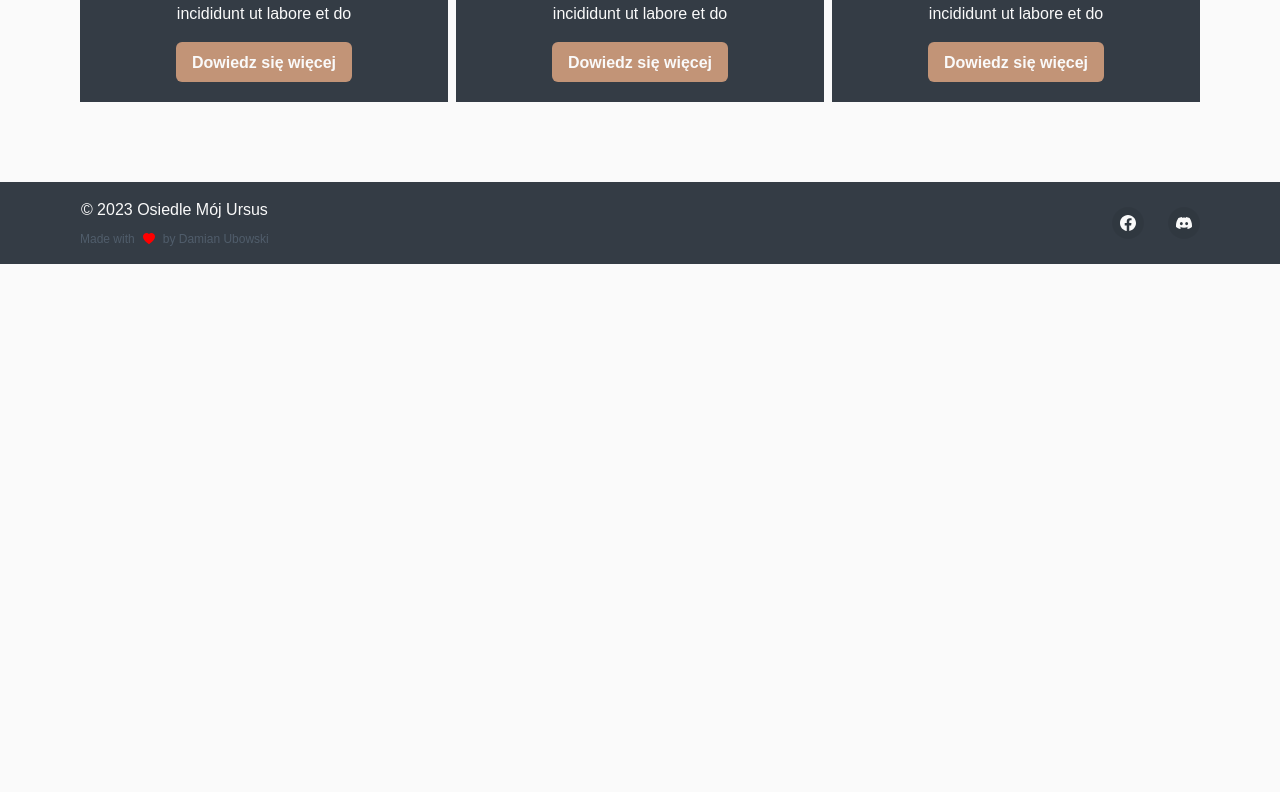
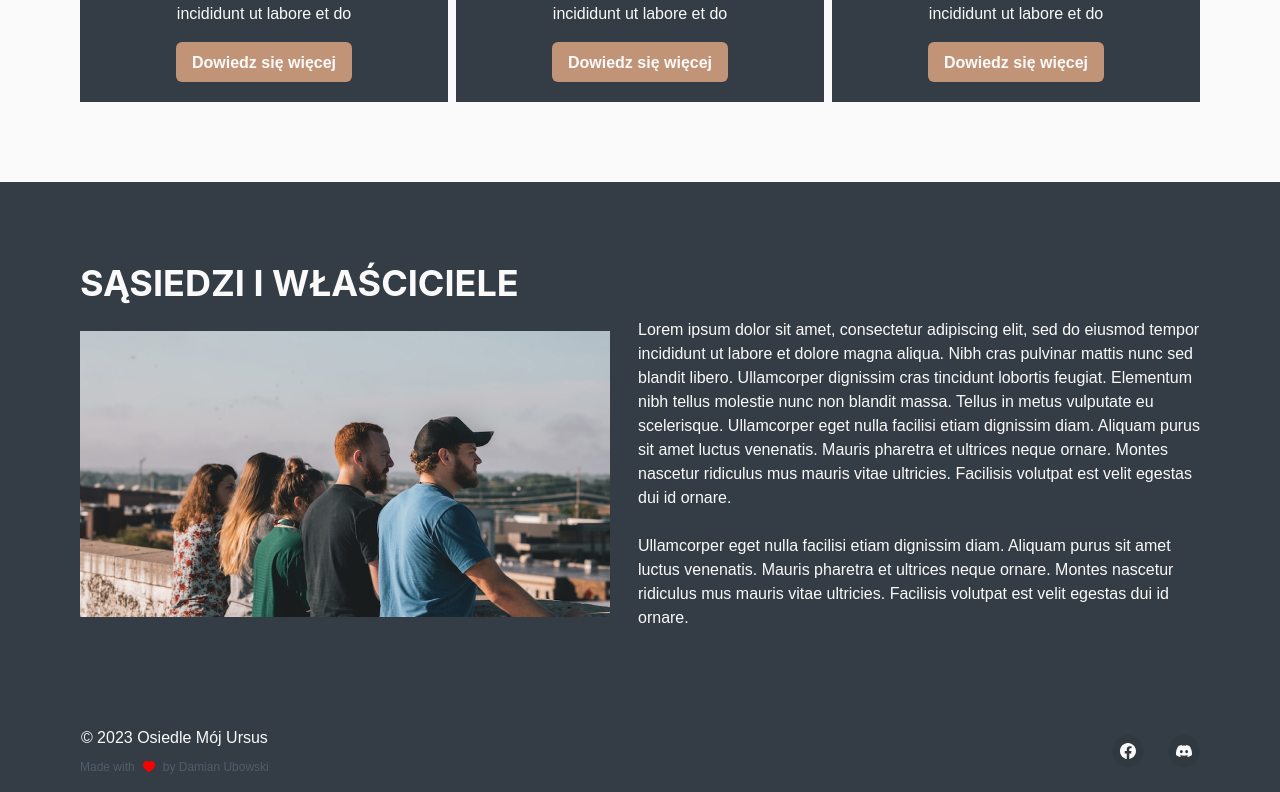
Before and after one commit to MojUrsus/MojUrsus.github.io, a React (Vite) app: page / in a window 1280 px wide. Shown: the part 1607-2399 px from the top of the page. Before the commit the page ends 1871 px from the top, so only its background shows below. Built offline with nearby package versions, Linux system fonts and the light colour scheme.

Commit message:
Add neighbors and owners page

```diff
--- a/src/App.tsx
+++ b/src/App.tsx
@@ -5,6 +5,7 @@ import Footer from "./components/Footer";
 import WelcomePage from './pages/WelcomePage';
 import ContactPage from './pages/ContactPage';
 import KeyPointsPage from './pages/KeyPointsPage';
+import NeighborsAndOwnersPage from './pages/NeighborsAndOwnersPage';
 
 const Page = ({ children }: { children: ReactNode }) => (
   <Box w='100%'>
@@ -28,6 +29,9 @@ function App() {
         <Page>
           <KeyPointsPage />
         </Page>
+        <Page>
+          <NeighborsAndOwnersPage />
+        </Page>
         <Footer />
       </VStack>
     </>
--- /dev/null
+++ b/src/pages/NeighborsAndOwnersPage.tsx
@@ -0,0 +1,34 @@
+import { Box, Flex, HStack, Heading, Image, VStack, Text } from "@chakra-ui/react";
+
+const NeighborsAndOwnersPage = () => {
+    return <Box
+        id='neighborsowners-page'
+        padding={20}
+        color={'white'}
+        bg={'gray.100'}>
+        <VStack
+            w='full'
+            spacing={3}>
+            <Flex w='full' alignContent={'flex-start'}>
+                <Heading>SĄSIEDZI I WŁAŚCICIELE</Heading>
+            </Flex>
+            <HStack
+                w='full'
+                spacing={7}>
+                <Image
+                    h='full'
+                    src='neighbors.jpg'
+                    fallbackSrc='https://via.placeholder.com/530x280'
+                    objectFit='cover' />
+                <Text>
+                    Lorem ipsum dolor sit amet, consectetur adipiscing elit, sed do eiusmod tempor incididunt ut labore et dolore magna aliqua. Nibh cras pulvinar mattis nunc sed blandit libero. Ullamcorper dignissim cras tincidunt lobortis feugiat. Elementum nibh tellus molestie nunc non blandit massa. Tellus in metus vulputate eu scelerisque. Ullamcorper eget nulla facilisi etiam dignissim diam. Aliquam purus sit amet luctus venenatis. Mauris pharetra et ultrices neque ornare. Montes nascetur ridiculus mus mauris vitae ultricies. Facilisis volutpat est velit egestas dui id ornare.
+                    <br />
+                    <br />
+                    Ullamcorper eget nulla facilisi etiam dignissim diam. Aliquam purus sit amet luctus venenatis. Mauris pharetra et ultrices neque ornare. Montes nascetur ridiculus mus mauris vitae ultricies. Facilisis volutpat est velit egestas dui id ornare.
+                </Text>
+            </HStack>
+        </VStack>
+    </Box>;
+};
+
+export default NeighborsAndOwnersPage;
```
Also changed, not shown: public/neighbors.jpg (added).
